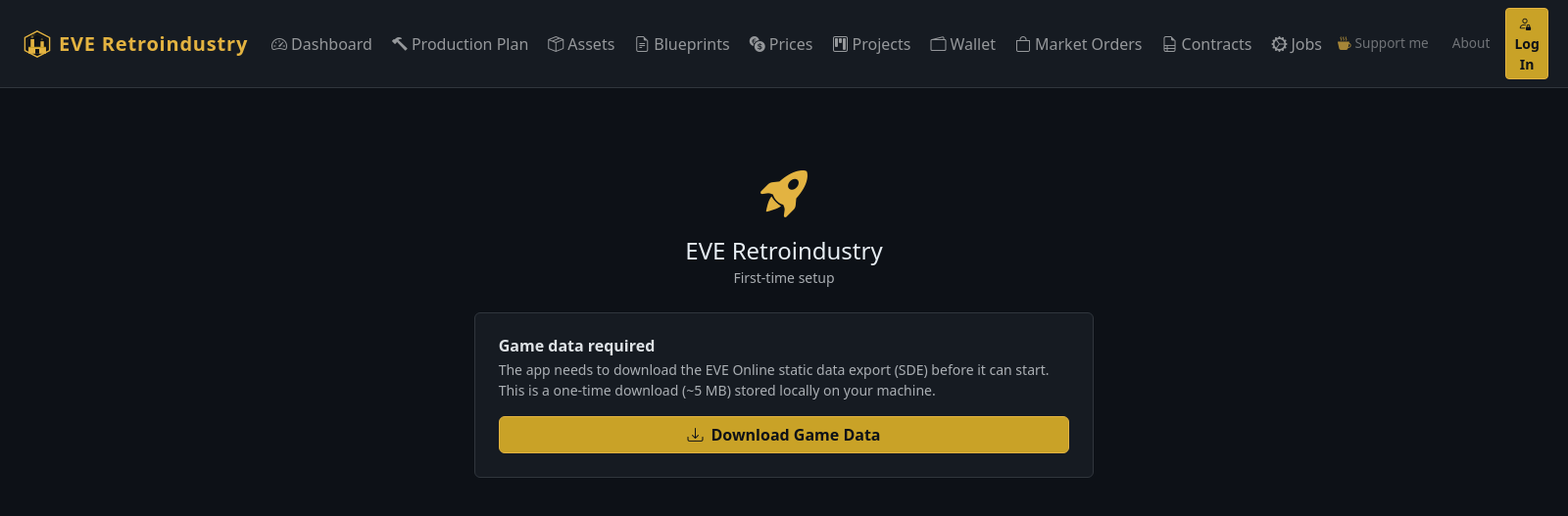
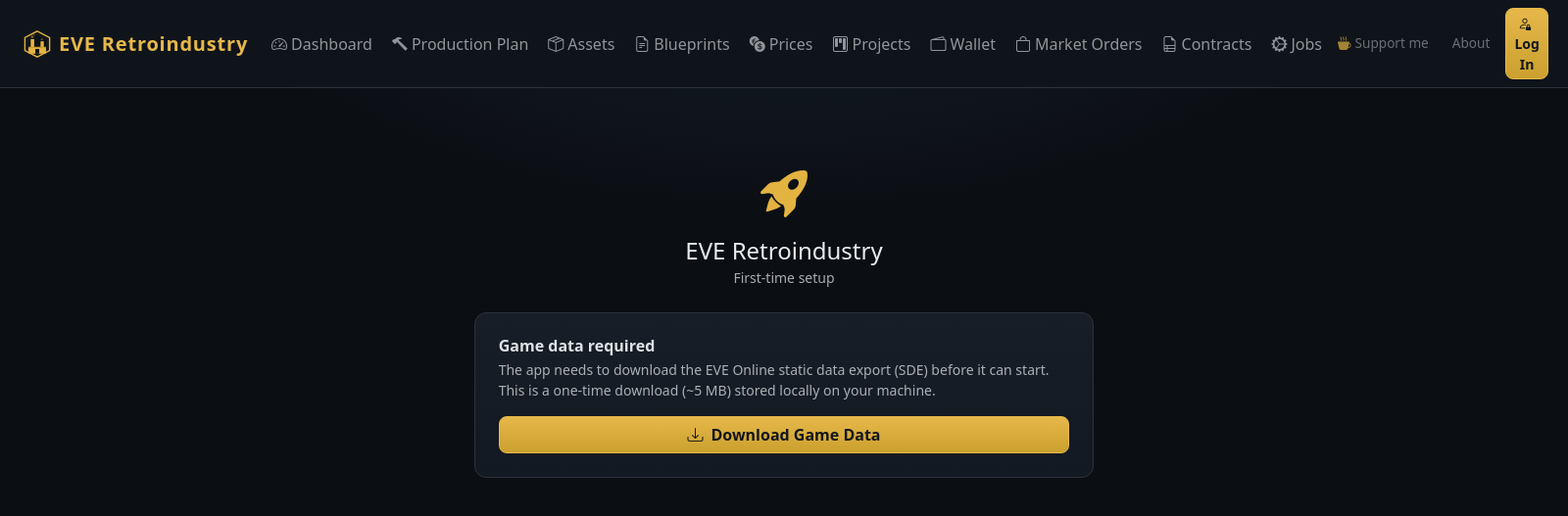
Before and after one commit to ScoopEMPRetro/Eve-retroindustry, a FastAPI app: page /setup in a window 1600 px wide. Shown: the top 527 px of the page at 98% size. Run offline with FastAPI, Linux system fonts and the light colour scheme; data that the repository does not hold is empty.

Commit message:
design: adopt the 'Aurum' theme (unified colors, cards, buttons, navbar)
Warmer gold accent (#e6b84a), rounded 12px cards with a subtle vertical
gradient, gradient primary buttons, unified 8px button radius, refined navbar
and table headers, soft radial page background. README screenshots regenerated.

Co-Authored-By: Claude Opus 4.8 <noreply@anthropic.com>

```diff
--- a/app/web/templates/base.html
+++ b/app/web/templates/base.html
@@ -9,14 +9,18 @@
   <link rel="stylesheet" href="/static/bootstrap-icons.min.css">
   <style>
     :root {
-      --eve-gold:   #e3b341;
-      --eve-amber:  #c9a227;
+      --eve-gold:   #e6b84a;
+      --eve-amber:  #caa02e;
       --eve-dim:    #8b7020;
-      --eve-bg:     #0d1117;
-      --eve-card:   #161b22;
-      --eve-border: #30363d;
+      --eve-bg:     #0b0e13;
+      --eve-card:   #161c25;
+      --eve-border: #2b333d;
     }
-    body { background: var(--eve-bg); color: #e6edf3; }
+    body {
+      background: radial-gradient(1100px 520px at 50% -8%, #17202b 0%, #0b0e13 55%) #0b0e13;
+      background-attachment: fixed;
+      color: #e6edf3;
+    }
 
     /* ── Navbar ── */
     .navbar-brand { font-weight: 700; letter-spacing: .04em; color: var(--eve-gold) !important; display:flex; align-items:center; gap:.5rem; }
@@ -26,11 +30,12 @@
     .navbar-nav .nav-link { white-space: nowrap; }
 
     /* ── Cards / Tables ── */
-    .card  { background: var(--eve-card); border-color: var(--eve-border); }
+    .card  { background: linear-gradient(180deg, #171e28, #131922); border: 1px solid var(--eve-border); border-radius: 12px; }
     .table { --bs-table-bg: transparent; --bs-table-striped-bg: #1c2128; }
-    .table th { color: #8b949e; font-weight: 500; font-size: .85rem; text-transform: uppercase; letter-spacing: .05em; }
+    .table th { color: #98a3b0; font-weight: 500; font-size: .85rem; text-transform: uppercase; letter-spacing: .07em; }
 
     /* ── Badges ── */
+    .badge { border-radius: 6px; }
     .badge-bpo { background: #1f6feb; }
     .badge-bpc { background: #6e40c9; }
 
@@ -51,9 +56,10 @@
     a         { color: var(--eve-amber); }
     a:hover   { color: var(--eve-gold); }
 
-    /* ── Primary button ── */
-    .btn-eve       { background: var(--eve-amber); border: 1px solid var(--eve-gold); color: #0d1117; font-weight: 600; }
-    .btn-eve:hover { background: var(--eve-gold);  border-color: var(--eve-gold); color: #0d1117; }
+    /* ── Buttons ── */
+    .btn, .btn-sm { border-radius: 8px; }
+    .btn-eve       { background: linear-gradient(180deg, #e6b84a, #caa02e); border: 1px solid #e6b84a; color: #12161c; font-weight: 600; }
+    .btn-eve:hover { background: linear-gradient(180deg, #efc35c, #d4ab33); border-color: #efc35c; color: #12161c; }
 
     /* Ko-fi brand button (styled locally — no external CDN dependency) */
     .btn-kofi       { background: #ff5e5b; border: 1px solid #ff5e5b; color: #fff; font-weight: 700; }
@@ -73,7 +79,7 @@
   </style>
 </head>
 <body>
-<nav class="navbar navbar-expand-lg navbar-dark sticky-top" style="background:var(--eve-card,#161b22); border-bottom:1px solid #30363d;">
+<nav class="navbar navbar-expand-lg navbar-dark sticky-top" style="background:#0f141b; border-bottom:1px solid var(--eve-border);">
   <div class="container-fluid px-4">
     <a class="navbar-brand" href="/">
       {# EVE Retroindustry logo — hexagonal factory icon #}
```
Also changed, not shown: 3 other files.
